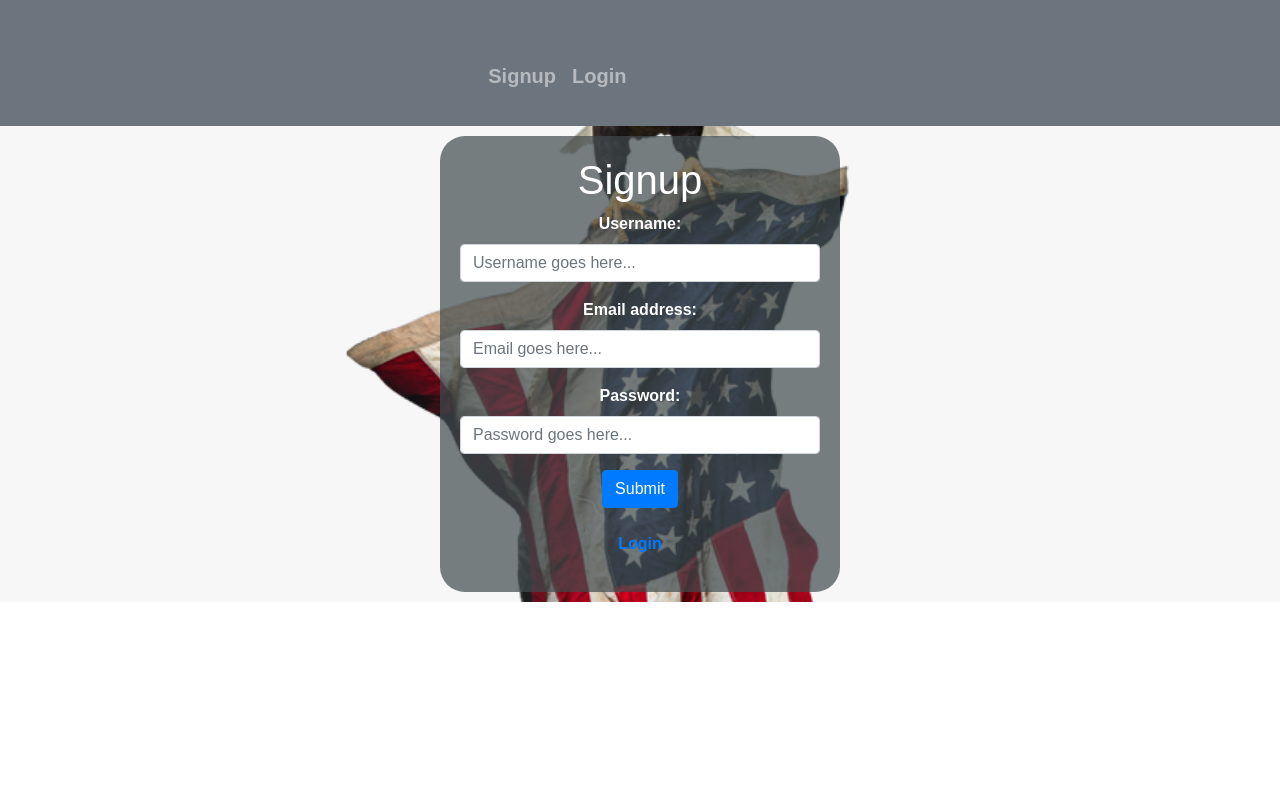
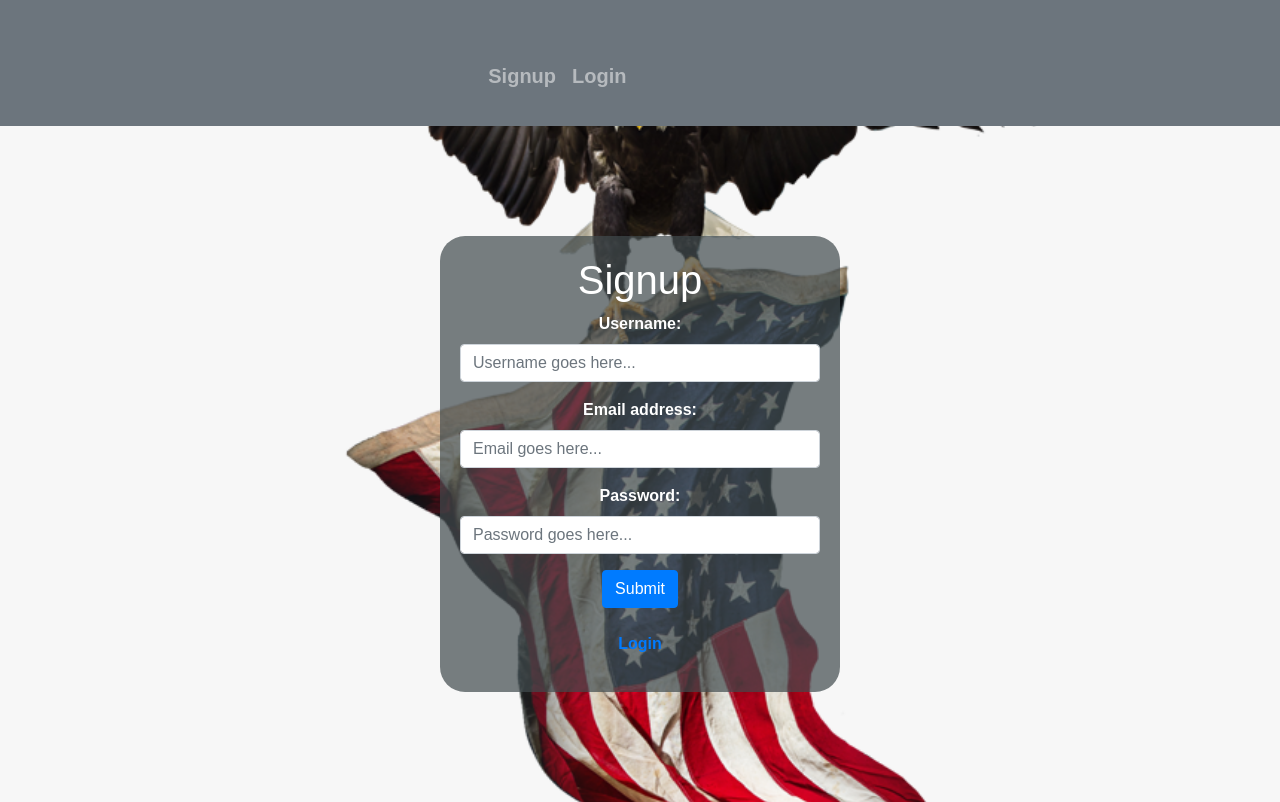
Before and after one commit to hferris/trailify, a React (Create React App) app in the folder client/: page /signup in a window 1280 px wide. Built offline with nearby package versions, Linux system fonts and the light colour scheme.

Commit message:
fixed padding for signup

```diff
--- a/client/src/pages/Signup.js
+++ b/client/src/pages/Signup.js
@@ -13,7 +13,7 @@ const styles = {
   backgroundPosition: "center",
   backgroundSize: "cover",
   border: "1px",
-  padding: "10px",
+  padding: "110px",
   backgroundImage: `url(${background})`,
 };
 
```
